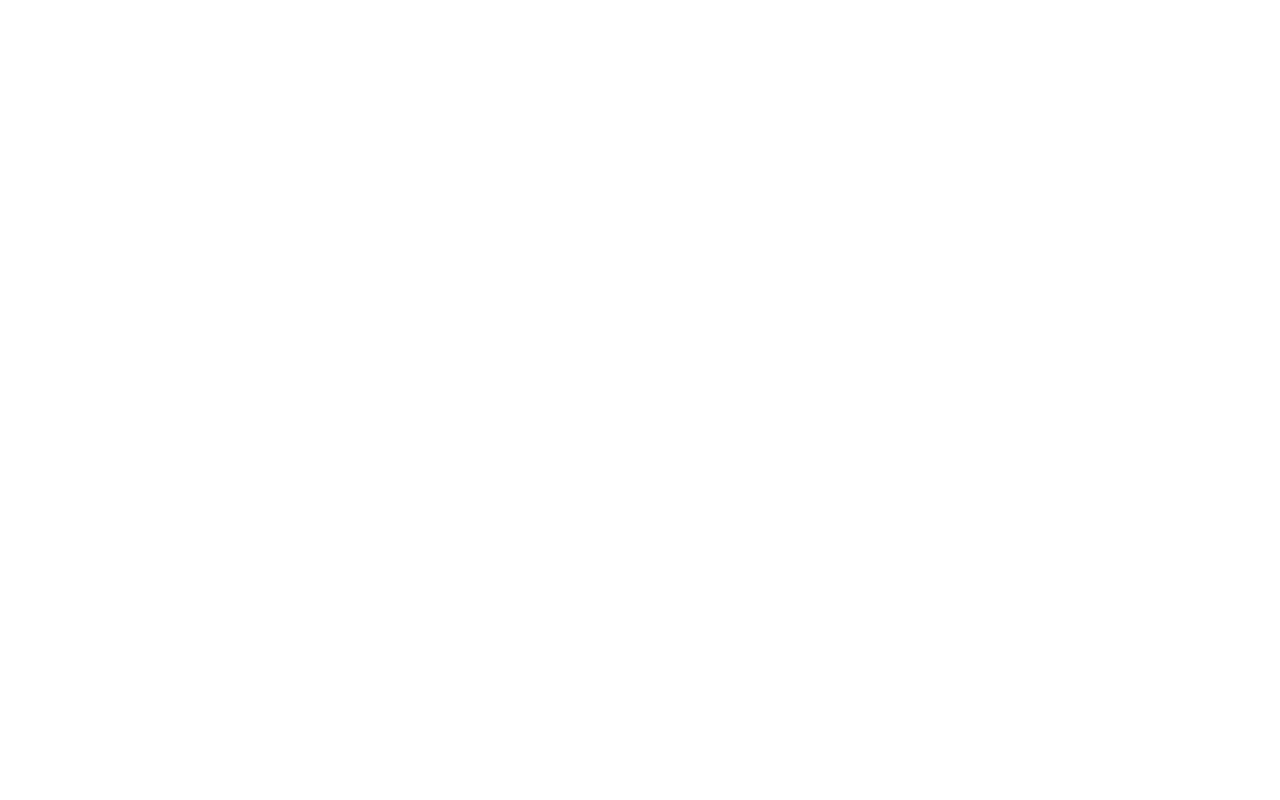
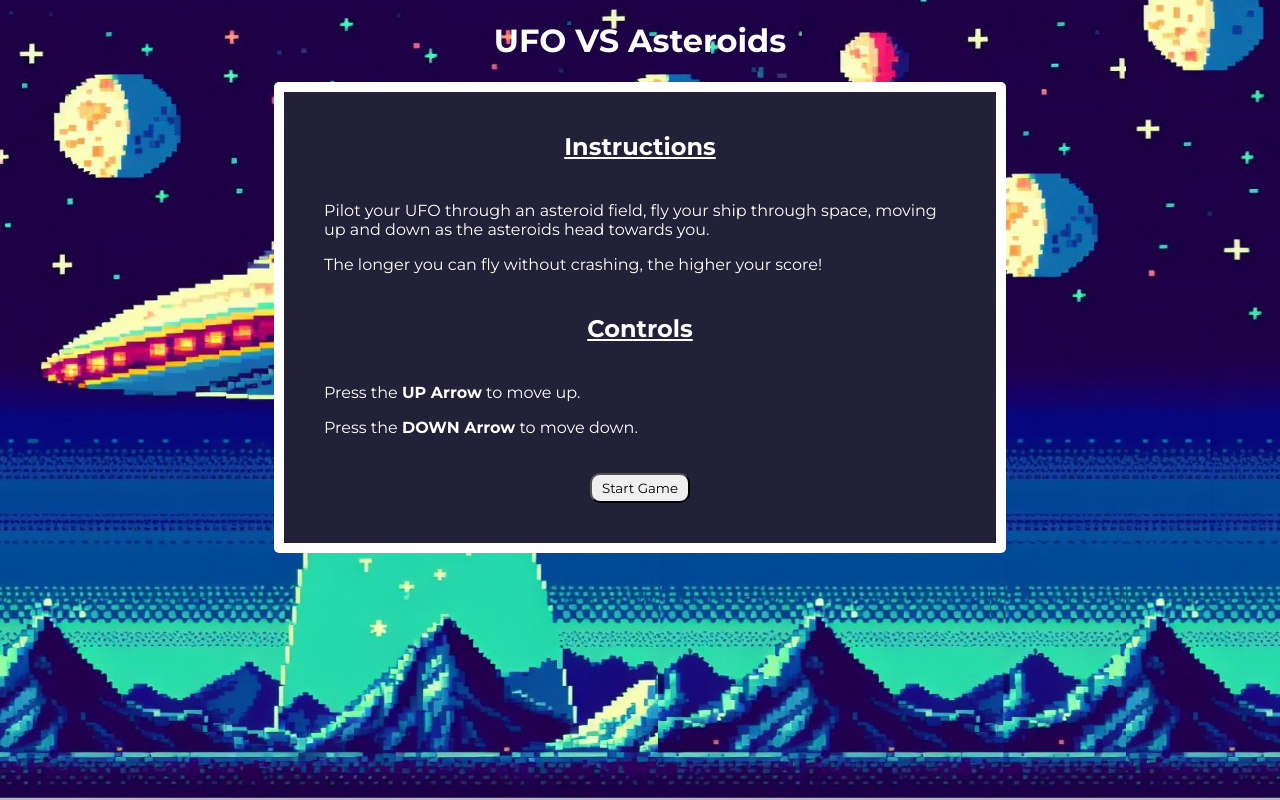
Before and after one commit to isdanryan/ufo-game, a plain HTML site: page index.html in a window 1280 px wide. Drawn offline with Linux system fonts and the light colour scheme.

Commit message:
Create index page
Create index pay layout
Add instructions
Add styling

```diff
--- a/assets/css/game.css
+++ b/assets/css/game.css
@@ -24,12 +24,57 @@ h1 {
     color: white;
 }
 
+h2 {
+    text-align: center;
+    text-decoration: underline;
+    margin: 40px auto 40px auto;
+}
+
+.blue-box {
+    background: #232137;
+    border: solid white 10px;
+    border-radius: 5px;
+}
+
+.container {
+    display: flex;
+    flex-direction: column;
+}
+
+.menu {
+    width: 50%;
+    height: fit-content;
+    margin: 0 auto 50px auto;
+    padding: 0 40px 20px;
+    text-align: left;
+    color: white;
+}
+
+
+.screen-shot {
+    height: 300px;
+}
+
+.button-container {
+    width: 100%;
+    text-align: center;
+}
+
+#start-game {
+    height: fit-content;
+    width: fit-content;
+    padding: 5px 10px;
+    margin: 20px auto;
+    border-radius: 10px;
+    text-align: center;
+}
+
 #game-area {
     background-color: #232137;
     border: solid white 10px;
+    border-radius: 5px;
     /* game-area dimension set using javascript to allow for mobile detection */
 }
-
 
 #game-over {
     display: none; /* Hidden by default */
--- /dev/null
+++ b/assets/js/script.js
@@ -0,0 +1,6 @@
+let startGameBtn = document.getElementById("start-game");
+window.onload = function() {
+    startGameBtn.onclick = function() {
+        location.href = "game.html";
+    }
+}
--- a/index.html
+++ b/index.html
@@ -0,0 +1,25 @@
+<!DOCTYPE html>
+<html lang="en">
+<head>
+    <meta charset="UTF-8">
+    <meta name="viewport" content="width=device-width, initial-scale=1.0">
+    <link rel="stylesheet" href="./assets/css/game.css">
+    <title>UFO Game</title>
+</head>
+<body>
+    <h1>UFO VS Asteroids</h1>
+    <div class="container">
+        <div class="menu blue-box">
+            <h2>Instructions</h2>
+            <p>Pilot your UFO through an asteroid field, fly your ship through space, moving up and down as the asteroids head towards you.</p>
+            <p>The longer you can fly without crashing, the higher your score!</p>
+            <h2>Controls</h2>
+            <p>Press the <strong>UP Arrow</strong> to move up.</p>
+            <p>Press the <strong> DOWN Arrow</strong> to move down.</p>
+            <div class="button-container">
+                <input type="button" id="start-game" value="Start Game">
+            </div>
+        </div>
+    </div>
+    <script src="./assets/js/script.js"></script>
+</body>
```
